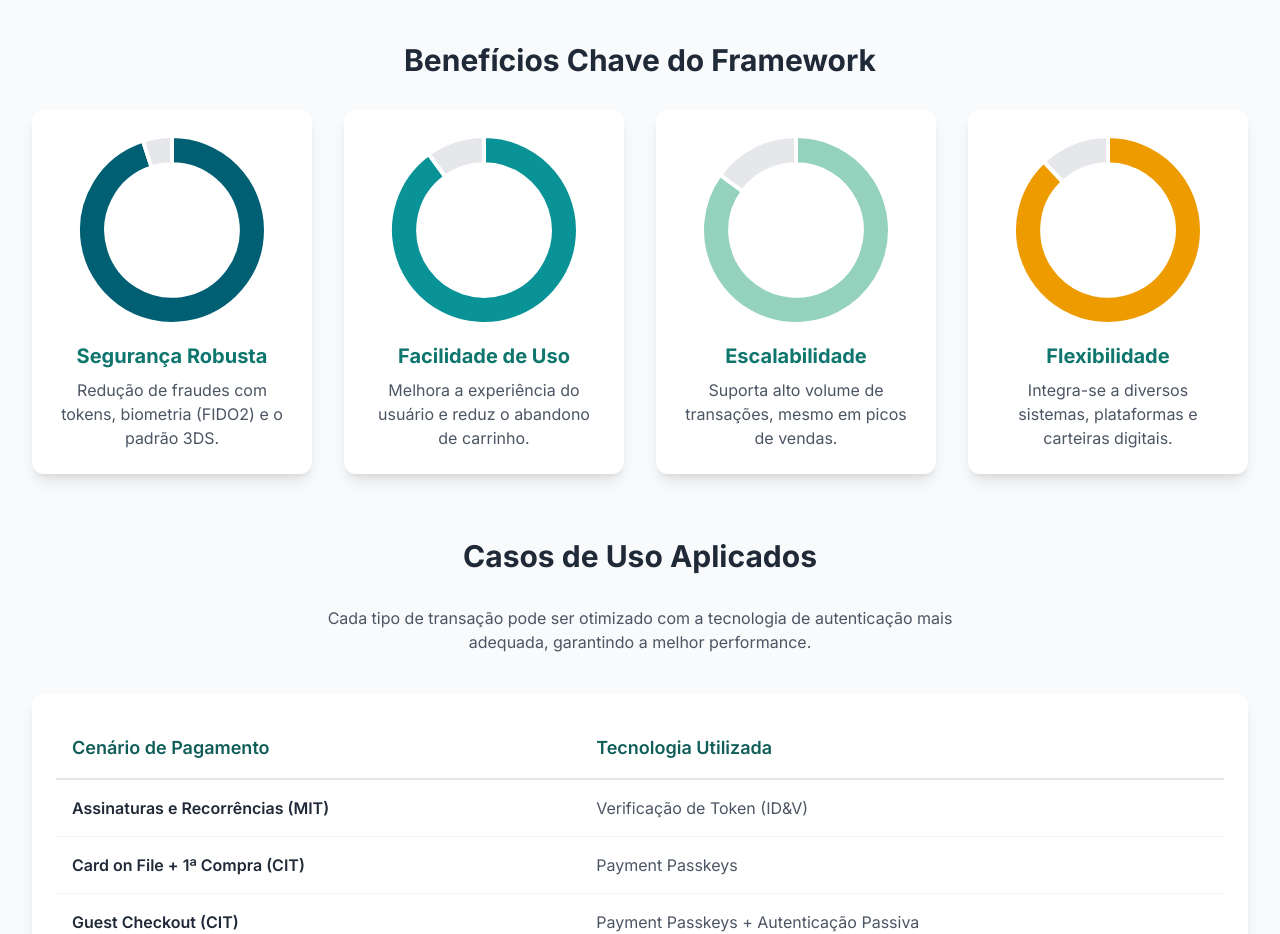
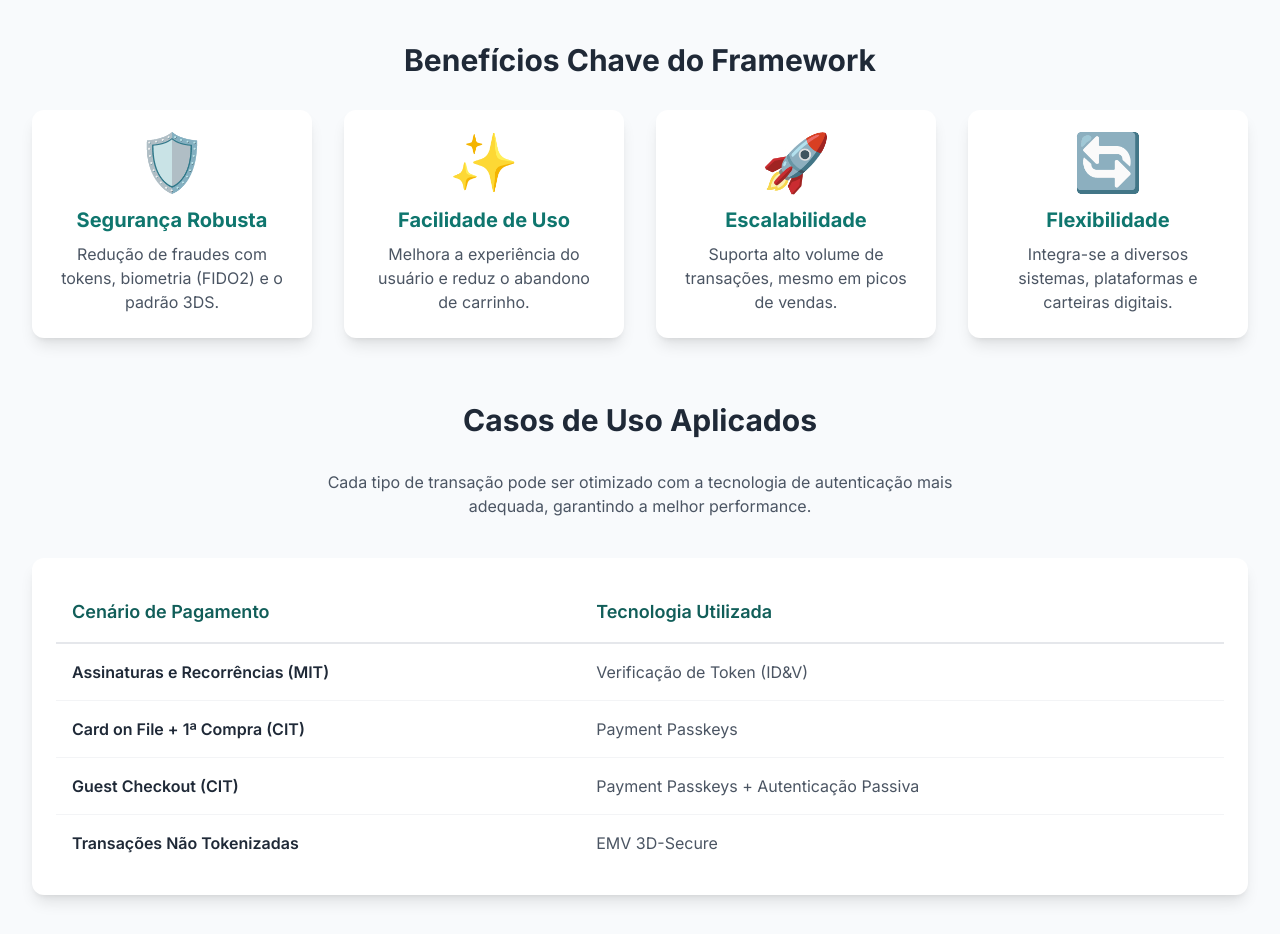
Before and after one commit to tk6209/Norm31ABECS, a plain HTML site: page index.html in a window 1280 px wide. Shown: the part 1660-2594 px from the top of the page. Drawn offline with nearby package versions, Linux system fonts and the light colour scheme.

Commit message:
Update index.html
changing the benefits icons

```diff
--- a/index.html
+++ b/index.html
@@ -127,6 +127,12 @@
             font-size: 0.75rem;
             color: #005F73;
         }
+        .benefit-icon {
+            font-size: 3.5rem; /* Larger size for impact */
+            color: #0A9396; /* Consistent color from palette */
+            margin-bottom: 1rem;
+            line-height: 1; /* Ensure no extra space */
+        }
     </style>
 </head>
 <body class="text-gray-800">
@@ -194,30 +200,22 @@
                 <h2 class="text-3xl font-bold text-center mb-8 text-gray-800">Benefícios Chave do Framework</h2>
                 <div class="grid grid-cols-1 md:grid-cols-2 lg:grid-cols-4 gap-8">
                     <div class="benefit-card text-center">
-                        <div class="chart-container h-48 max-h-48 mx-auto mb-4">
-                            <canvas id="securityChart"></canvas>
-                        </div>
+                        <div class="benefit-icon">🛡️</div>
                         <h3 class="text-xl font-bold mb-2 text-teal-700">Segurança Robusta</h3>
                         <p class="text-gray-600">Redução de fraudes com tokens, biometria (FIDO2) e o padrão 3DS.</p>
                     </div>
                     <div class="benefit-card text-center">
-                        <div class="chart-container h-48 max-h-48 mx-auto mb-4">
-                            <canvas id="uxChart"></canvas>
-                        </div>
+                        <div class="benefit-icon">✨</div>
                         <h3 class="text-xl font-bold mb-2 text-teal-700">Facilidade de Uso</h3>
                         <p class="text-gray-600">Melhora a experiência do usuário e reduz o abandono de carrinho.</p>
                     </div>
                     <div class="benefit-card text-center">
-                        <div class="chart-container h-48 max-h-48 mx-auto mb-4">
-                            <canvas id="scalabilityChart"></canvas>
-                        </div>
+                        <div class="benefit-icon">🚀</div>
                         <h3 class="text-xl font-bold mb-2 text-teal-700">Escalabilidade</h3>
                         <p class="text-gray-600">Suporta alto volume de transações, mesmo em picos de vendas.</p>
                     </div>
                     <div class="benefit-card text-center">
-                        <div class="chart-container h-48 max-h-48 mx-auto mb-4">
-                            <canvas id="flexibilityChart"></canvas>
-                        </div>
+                        <div class="benefit-icon">🔄</div>
                         <h3 class="text-xl font-bold mb-2 text-teal-700">Flexibilidade</h3>
                         <p class="text-gray-600">Integra-se a diversos sistemas, plataformas e carteiras digitais.</p>
                     </div>
@@ -423,33 +421,7 @@
             }
         });
 
-        const createBenefitChart = (id, value, color) => {
-            new Chart(document.getElementById(id), {
-                type: 'doughnut',
-                data: {
-                    labels: ['Benefício', ''],
-                    datasets: [{
-                        data: [value, 100 - value],
-                        backgroundColor: [color, '#e5e7eb'],
-                        borderColor: ['#ffffff'],
-                        borderWidth: 4,
-                        hoverOffset: 4
-                    }]
-                },
-                options: {
-                    responsive: true,
-                    maintainAspectRatio: false,
-                    cutout: '70%',
-                    plugins: defaultPlugins
-                }
-            });
-        };
-
-        createBenefitChart('securityChart', 95, '#005F73');
-        createBenefitChart('uxChart', 90, '#0A9396');
-        createBenefitChart('scalabilityChart', 85, '#94D2BD');
-        createBenefitChart('flexibilityChart', 88, '#EE9B00');
-
+        // Removed createBenefitChart function as it's no longer needed for icons
     </script>
 </body>
 </html>
```
